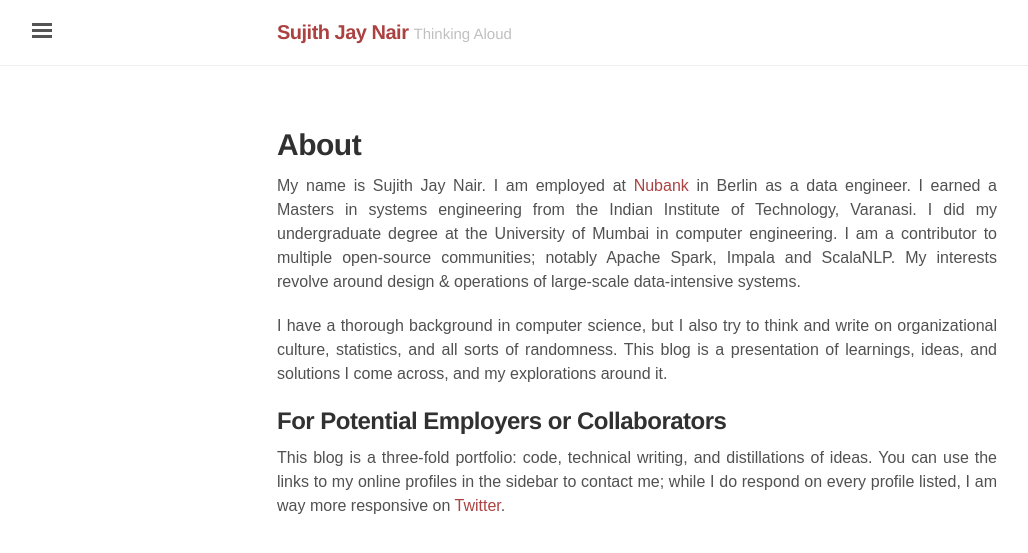
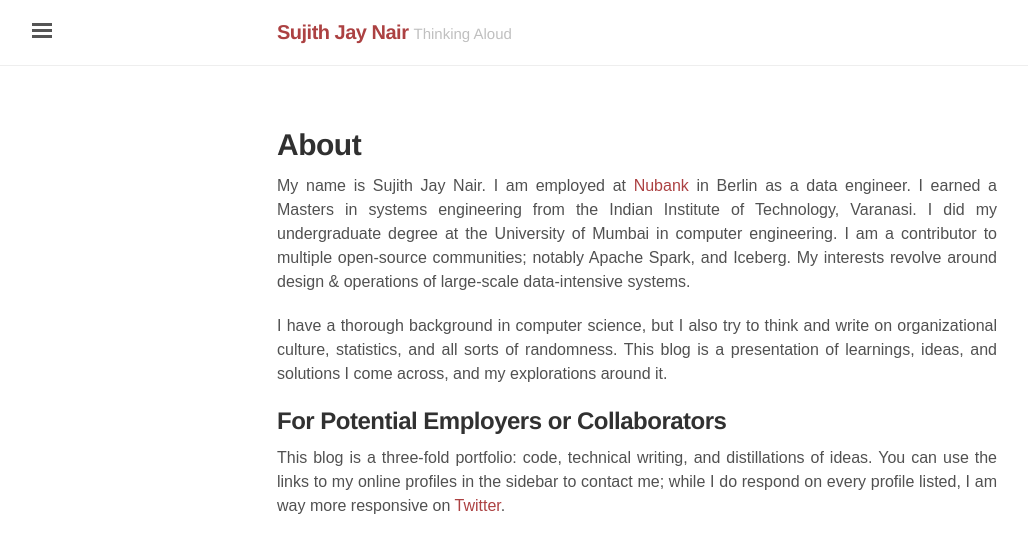
Before and after one commit to sujithjay/sujithjay.github.io, a Jekyll site: the page built from about.md, in a window 1280 px wide. Shown: the top 553 px of the page, without its empty margins (3-1031 px from the left). Built offline with Jekyll 4.4.1, drawn with Linux system fonts in a browser that asks for light colours; nearby versions of some CDN libraries; some web fonts are replaced.

Commit message:
Edit About Page

```diff
--- a/about.md
+++ b/about.md
@@ -2,7 +2,7 @@
 layout: page
 title: About
 ---
-My name is Sujith Jay Nair. I am employed at [Nubank](https://www.nubank.com.br/) in Berlin as a data engineer. I earned a Masters in systems engineering from the Indian Institute of Technology, Varanasi. I did my undergraduate degree at the University of Mumbai in computer engineering. I am a contributor to multiple open-source communities; notably Apache Spark, Impala and ScalaNLP. My interests revolve around design & operations of large-scale data-intensive systems.
+My name is Sujith Jay Nair. I am employed at [Nubank](https://www.nubank.com.br/en) in Berlin as a data engineer. I earned a Masters in systems engineering from the Indian Institute of Technology, Varanasi. I did my undergraduate degree at the University of Mumbai in computer engineering. I am a contributor to multiple open-source communities; notably Apache Spark, and Iceberg. My interests revolve around design & operations of large-scale data-intensive systems.
 
 I have a thorough background in computer science, but I also try to think and write on organizational culture, statistics, and all sorts of randomness. This blog is a presentation of learnings, ideas, and solutions I come across, and my explorations around it.
 
```
